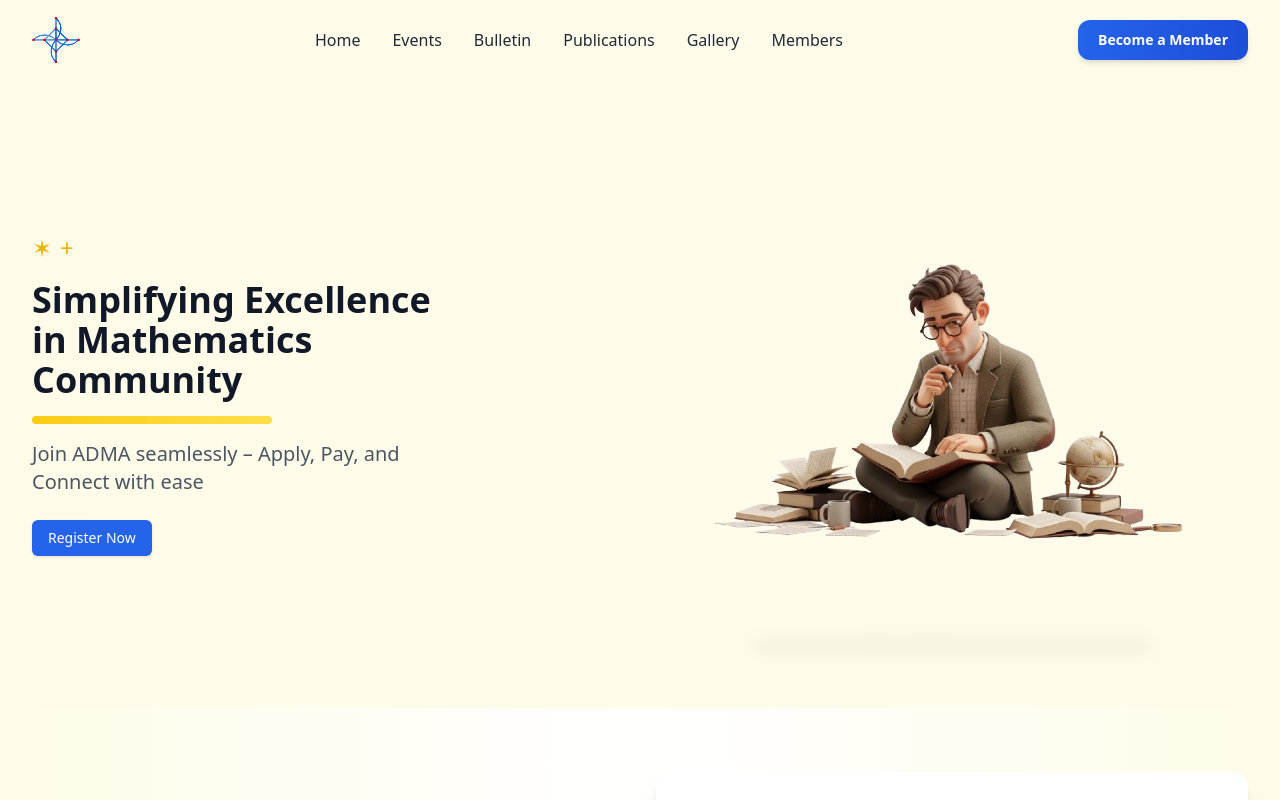
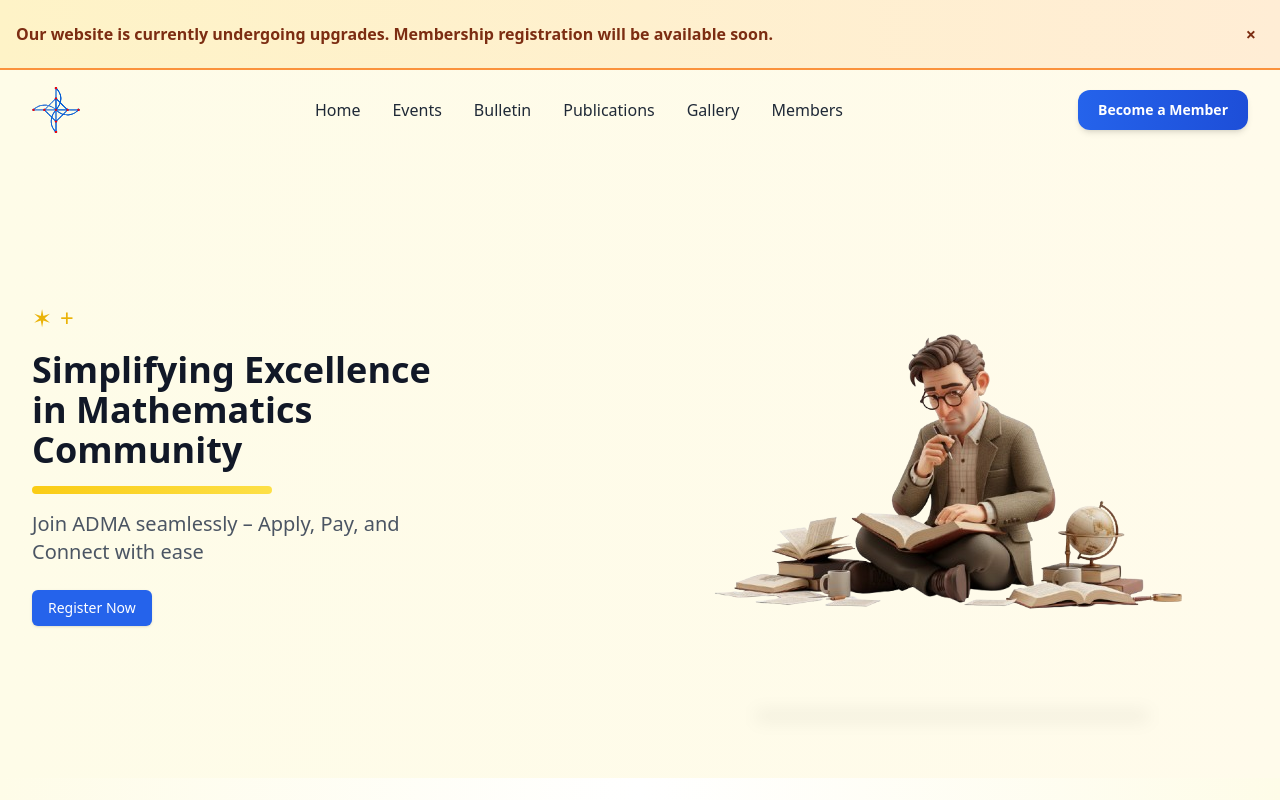
Before and after one commit to nilansgit/ADMA-Academy-of-Discrete-Mathematics-and-Applications, a React (Vite) app in the folder frontend/: page / in a window 1280 px wide. Shown: the top 800 px of the page. Built offline with nearby package versions, Linux system fonts and the light colour scheme; no server answers.

Commit message:
Temporary disable membership

```diff
--- a/frontend/src/components/LandingPage/LandingPage.jsx
+++ b/frontend/src/components/LandingPage/LandingPage.jsx
@@ -11,13 +11,35 @@ import OfficeBearers from "./OfficeBearers";
 import Footer from "./Footer";
 import MembershipModal from "../MemberPage/MembershipModal";
 import { useMembershipModal } from "../../hooks/useMembershipModal";
+import { useState } from "react";
 
 export default function LandingPage() {
   const { isModalOpen, openModal, closeModal, handleApplyNow } =
     useMembershipModal();
+  const [showUpgradeNotice, setShowUpgradeNotice] = useState(true);
 
   return (
     <div className="min-h-screen bg-white text-gray-900">
+      {/* Upgrade Notice Banner */}
+      {showUpgradeNotice && (
+        <div className="bg-gradient-to-r from-amber-100 to-orange-100 border-b-2 border-orange-400 px-4 py-3 sm:py-4">
+          <div className="max-w-7xl mx-auto flex items-center justify-between gap-4">
+            <div className="flex items-center gap-2 sm:gap-3 flex-1">
+              <p className="text-sm sm:text-base font-semibold text-orange-900">
+                Our website is currently undergoing upgrades. Membership
+                registration will be available soon.
+              </p>
+            </div>
+            <button
+              onClick={() => setShowUpgradeNotice(false)}
+              className="flex-shrink-0 text-orange-900 hover:text-orange-800 font-bold text-lg px-2 py-1"
+              aria-label="Close notice"
+            >
+              ×
+            </button>
+          </div>
+        </div>
+      )}
       <Navbar onBecomeMemberClick={openModal} />
       <Hero onRegisterNowClick={handleApplyNow} />
       <WhatIsADMA />
--- a/frontend/src/components/LandingPage/Navbar.jsx
+++ b/frontend/src/components/LandingPage/Navbar.jsx
@@ -49,7 +49,8 @@ export default function Navbar({ onBecomeMemberClick = () => {} }) {
         {/* Desktop Button */}
         <div className="hidden sm:block">
           <button
-            onClick={onBecomeMemberClick}
+            // onClick={onBecomeMemberClick}
+            onClick={() => alert("Membership registration will be available soon. Please check back later")}
             className="rounded-xl bg-gradient-to-r from-blue-600 to-blue-700 px-5 py-2.5 text-sm font-semibold text-white shadow-md transition-all hover:from-blue-700 hover:to-blue-800 hover:shadow-lg hover:scale-105 focus:outline-none focus:ring-2 focus:ring-blue-500 focus:ring-offset-2"
           >
             Become a Member
@@ -114,10 +115,11 @@ export default function Navbar({ onBecomeMemberClick = () => {} }) {
             </li>
             <li className="pt-3 pb-2">
               <button
-                onClick={() => {
-                  onBecomeMemberClick()
-                  setMobileMenuOpen(false)
-                }}
+                // onClick={() => {
+                //   onBecomeMemberClick()
+                //   setMobileMenuOpen(false)
+                // }}
+                onClick={() => alert("Membership registration will be available soon. Please check back later")}
                 className="w-full rounded-xl bg-gradient-to-r from-blue-600 to-blue-700 px-5 py-2.5 text-sm font-semibold text-white shadow-md transition-all hover:from-blue-700 hover:to-blue-800"
               >
                 Become a Member
```
